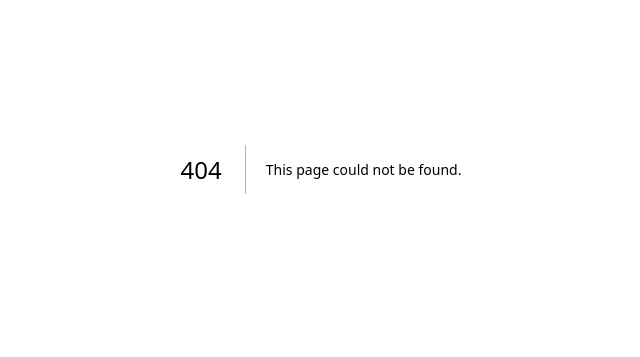
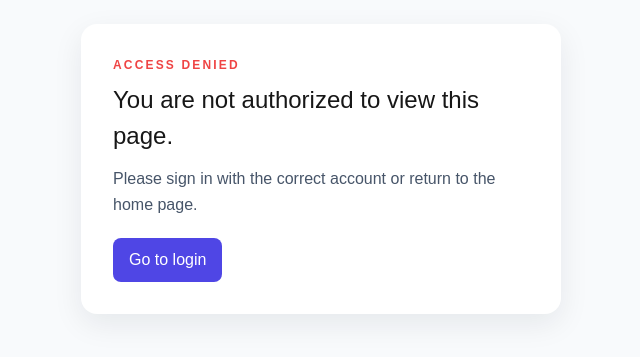
Before and after one commit to clifforddonk/voting-system, a Next.js app: page /unauthorized in a window 1280 px wide. Before the commit this address had no page. Shown: the part 231-588 px from the top of the page, without its empty margins (319-959 px from the left). Built offline with nearby package versions, Linux system fonts and the light colour scheme.

Commit message:
new changes

```diff
--- a/app/admin/layout.tsx
+++ b/app/admin/layout.tsx
@@ -1,6 +1,7 @@
 "use client";
 
 export const dynamic = "force-dynamic";
+export const revalidate = 0;
 
 import { useState } from "react";
 import Link from "next/link";
--- a/app/global-error.tsx
+++ /dev/null
@@ -1,11 +0,0 @@
-"use client";
-
-export default function GlobalError({
-  error,
-  reset,
-}: {
-  error: Error & { digest?: string };
-  reset: () => void;
-}) {
-  return null;
-}
--- a/app/layout.tsx
+++ b/app/layout.tsx
@@ -4,10 +4,11 @@ import Providers from "./Providers";
 import "./globals.css";
 
 export const dynamic = "force-dynamic";
+export const revalidate = 0;
 
 export const metadata: Metadata = {
-  title: "Create Next App",
-  description: "Generated by create next app",
+  title: "QuickVote",
+  description: "Departmental voting system",
 };
 
 export default function RootLayout({
--- /dev/null
+++ b/app/unauthorized/page.tsx
@@ -0,0 +1,23 @@
+import Link from "next/link";
+
+export default function UnauthorizedPage() {
+  return (
+    <main style={{ minHeight: "100vh", display: "flex", alignItems: "center", justifyContent: "center", background: "#f8fafc", padding: "24px" }}>
+      <div style={{ maxWidth: "480px", width: "100%", background: "#fff", borderRadius: "16px", padding: "32px", boxShadow: "0 10px 30px rgba(15, 23, 42, 0.08)" }}>
+        <p style={{ margin: 0, fontSize: "12px", fontWeight: 700, letterSpacing: "0.18em", color: "#ef4444", textTransform: "uppercase" }}>
+          Access denied
+        </p>
+        <h1 style={{ margin: "8px 0 12px", fontSize: "24px" }}>You are not authorized to view this page.</h1>
+        <p style={{ margin: "0 0 20px", color: "#475569", lineHeight: 1.6 }}>
+          Please sign in with the correct account or return to the home page.
+        </p>
+        <Link
+          href="/auth/login"
+          style={{ display: "inline-block", padding: "10px 16px", borderRadius: "8px", background: "#4f46e5", color: "#fff", textDecoration: "none" }}
+        >
+          Go to login
+        </Link>
+      </div>
+    </main>
+  );
+}
```
